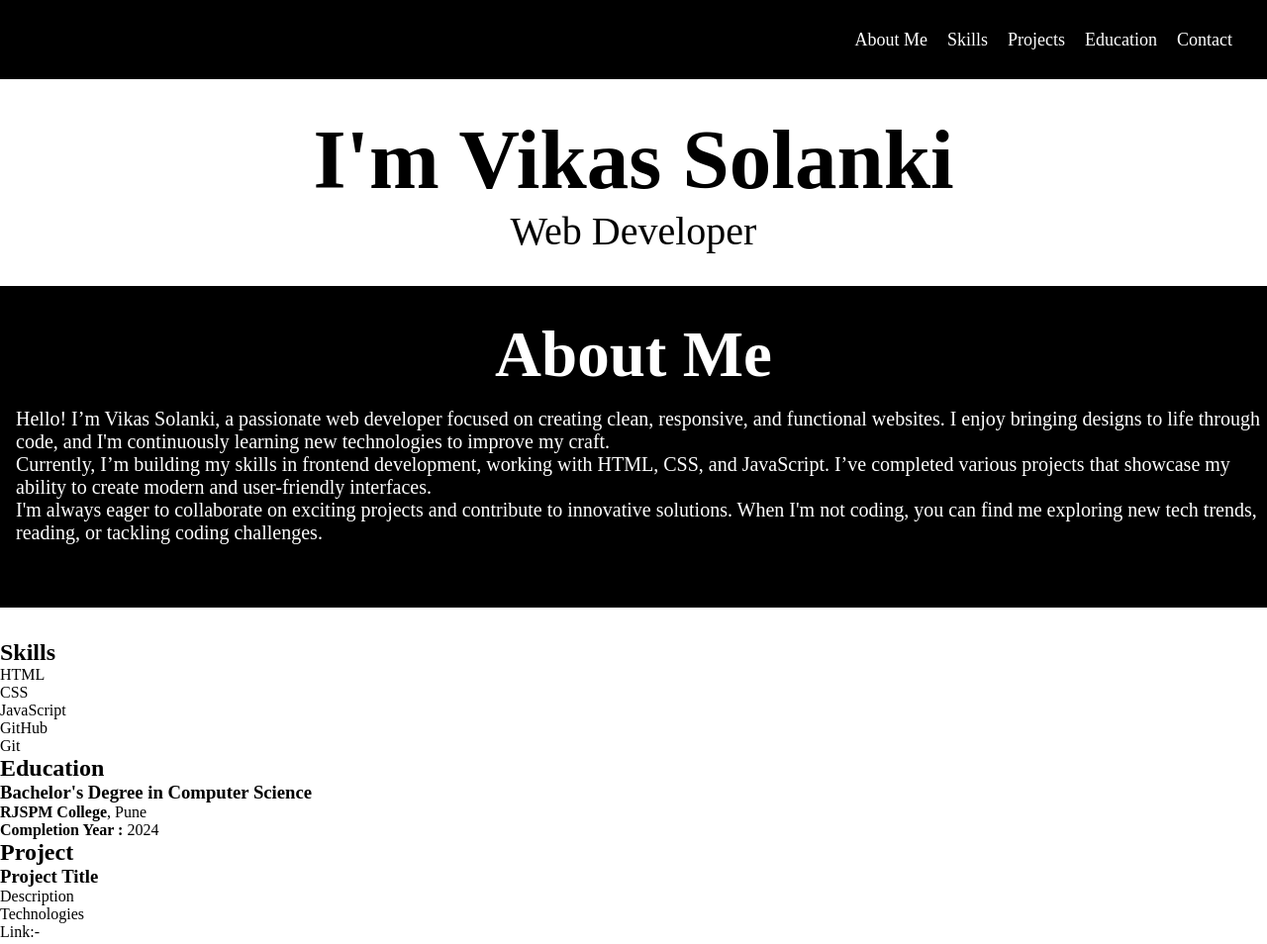
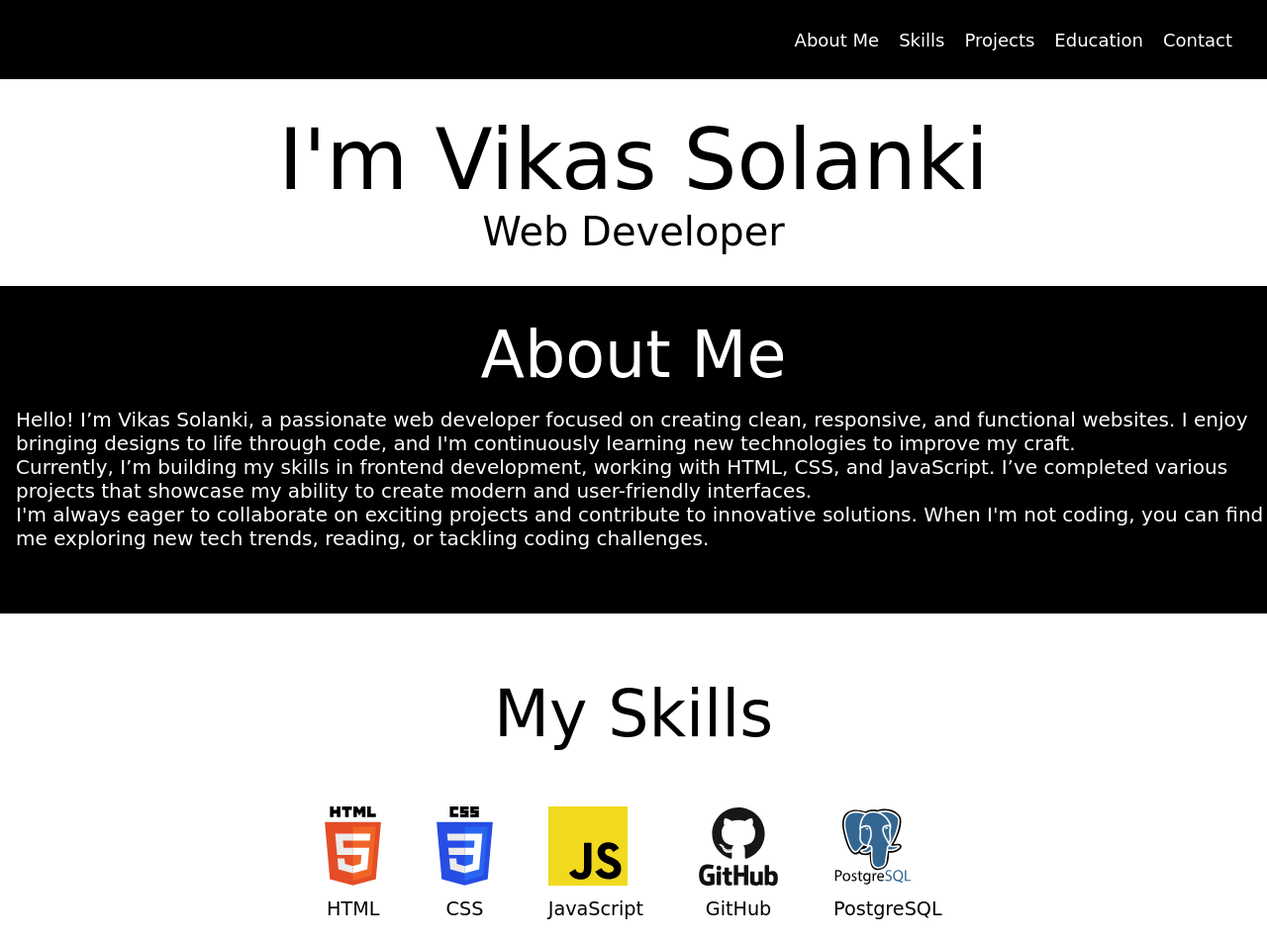
Before and after one commit to vikassolanki3008/portfolio_v1, a plain HTML site: page index.html in a window 1280 px wide. Shown: the top 954 px of the page at 99% size. Drawn offline with Linux system fonts and the light colour scheme; a web font is replaced by a local one.

Commit message:
Skill section done

```diff
--- a/index.html
+++ b/index.html
@@ -5,6 +5,9 @@
     <meta name="viewport" content="width=device-width, initial-scale=1.0">
     <title>Vikas Solanki</title>
     <link rel="stylesheet" href="style.css">
+    <link rel="preconnect" href="https://fonts.googleapis.com">
+    <link rel="preconnect" href="https://fonts.gstatic.com" crossorigin>
+    <link href="https://fonts.googleapis.com/css2?family=Delius&display=swap" rel="stylesheet">
 </head>
 <body>
 
@@ -36,13 +39,13 @@
 
 
         <section id="skills">
-        <h2>Skills</h2>
+        <h2>My Skills</h2>
         <ul>
-            <li>HTML</li>
-            <li>CSS</li>
-            <li>JavaScript</li>
-            <li>GitHub</li>
-            <li>Git</li>
+            <li><img src="./logo/html.svg" alt="html_logo" class="skillLogo"><span>HTML</span></li>
+            <li><img src="./logo/css.svg" alt="css_logo" class="skillLogo"><span>CSS</span></li>
+            <li><img src="./logo/javascript.svg" alt="javascript_logo" class="skillLogo"><span>JavaScript</span></li>
+            <li><img src="./logo/github.svg" alt="gitHub_logo" class="skillLogo"><span>GitHub</span></li>
+            <li><img src="./logo/postgresql.svg" alt="postgresql_logo" class="skillLogo"><span>PostgreSQL</span></li>
         </ul>
     </section>
     <section id="education">
--- a/style.css
+++ b/style.css
@@ -1,6 +1,9 @@
 *{
     margin: 0;
     padding: 0;
+    font-family: "Delius", cursive;
+    font-weight: 400;
+    font-style: normal
 }
 
 html{
@@ -74,3 +77,51 @@ Introduction Css
     padding-left: 1rem;
     font-size: 20px;
 }
+
+
+/*Skill section*/
+.skillLogo{
+    height: 5rem;
+
+}
+
+.skillLogo:hover{
+    box-shadow: 0 0 20px rgba(255, 87, 34, 0.7), /* orange glow */
+            0 0 40px rgba(255, 87, 34, 0.5),
+            0 0 60px rgba(255, 87, 34, 0.3);
+
+    transition: box-shadow 0.5s ease-in-out;
+}
+
+#skills{
+    margin-top: 2rem;
+    margin-bottom: 2rem;
+    padding-bottom: 4rem;
+}
+
+#skills h2{
+    text-align: center;
+    font-size: 65px;
+    padding-top: 2rem;
+    margin-bottom: 1rem;
+}
+
+#skills ul{
+    display: flex;
+    justify-content: center;
+    flex-wrap: wrap;
+    gap: 3.5rem;
+    padding-top: 2.5rem;
+}
+
+li{
+    list-style: none;
+
+}
+
+span {
+    display: block;
+    margin-top: 0.5rem;
+    font-size: 1.2rem;
+    text-align: center;
+}
```
Also changed, not shown: logo/css.svg (added), logo/github.svg (added), logo/html-icon.svg (added), logo/html.svg (added), logo/javascript.svg (added), logo/postgresql.svg (added).
